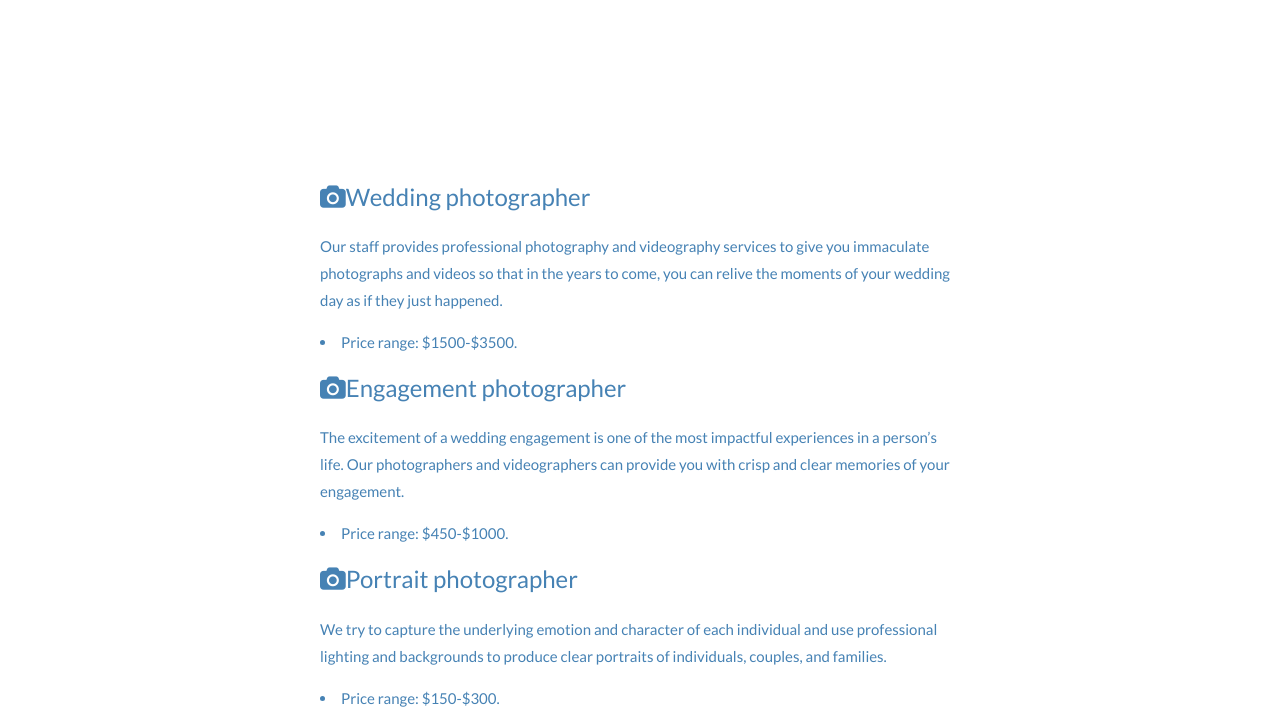
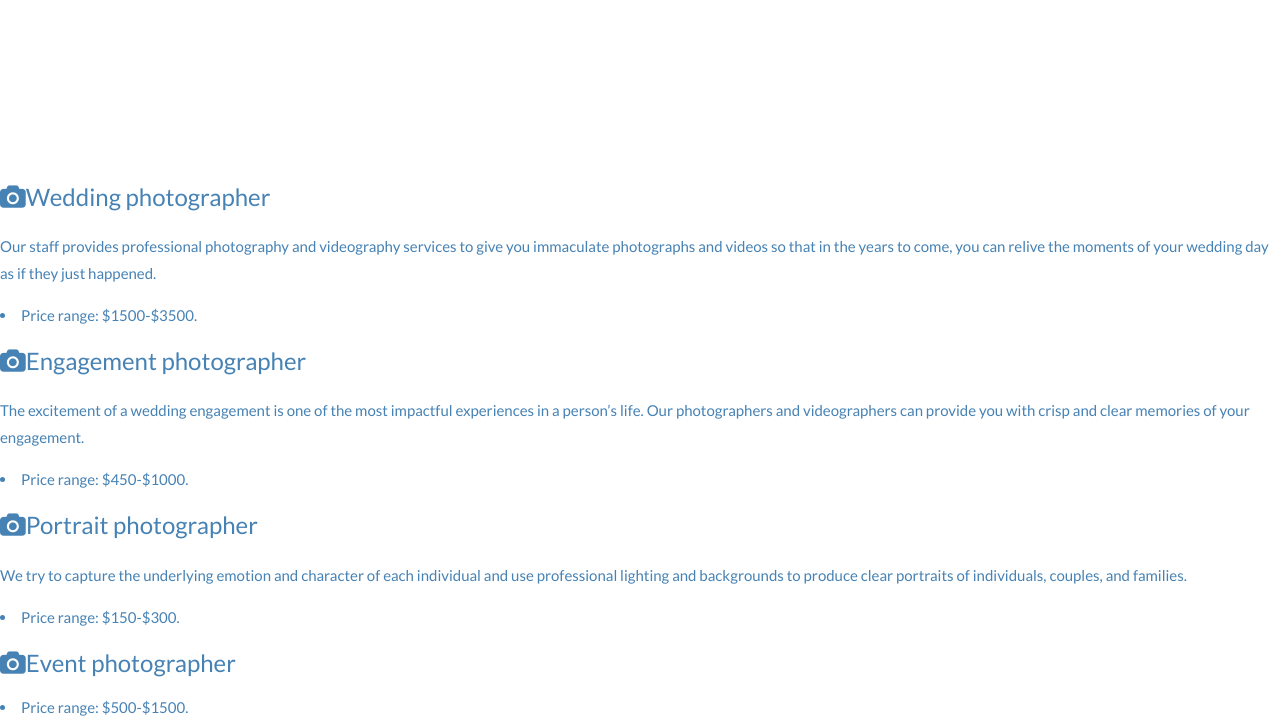
Before and after one commit to dicalut/dicalut.github.io, a plain HTML site: page about.html in a window 1280 px wide. Shown: the part 235-953 px from the top of the page. Drawn offline with nearby package versions, Linux system fonts and the light colour scheme.

Commit message:
Update about.html

```diff
--- a/about.html
+++ b/about.html
@@ -58,9 +58,10 @@ body, html {
 
 /* Turn off parallax scrolling for tablets and phones */
 @media only screen and (max-device-width: 1600px) {
-    .bgimg-1, .bgimg-2, .bgimg-3 {
+    .bgimg-1, .bgimg-2, .bgimg-3, #inner {
         background-attachment: scroll;
         min-height: 400px;
+	width:100%;
     }
 }
 </style>
```
